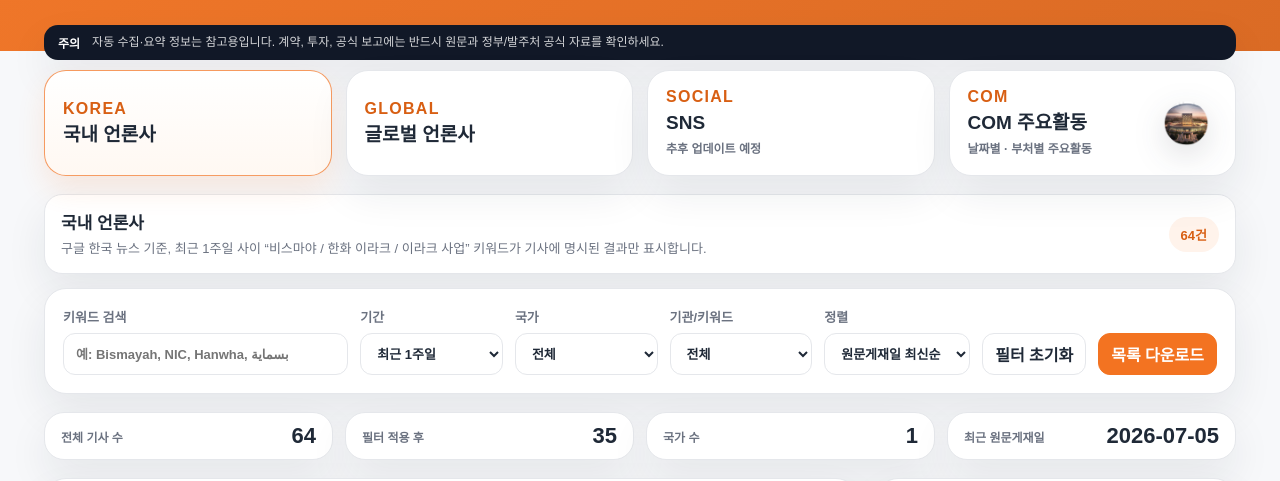
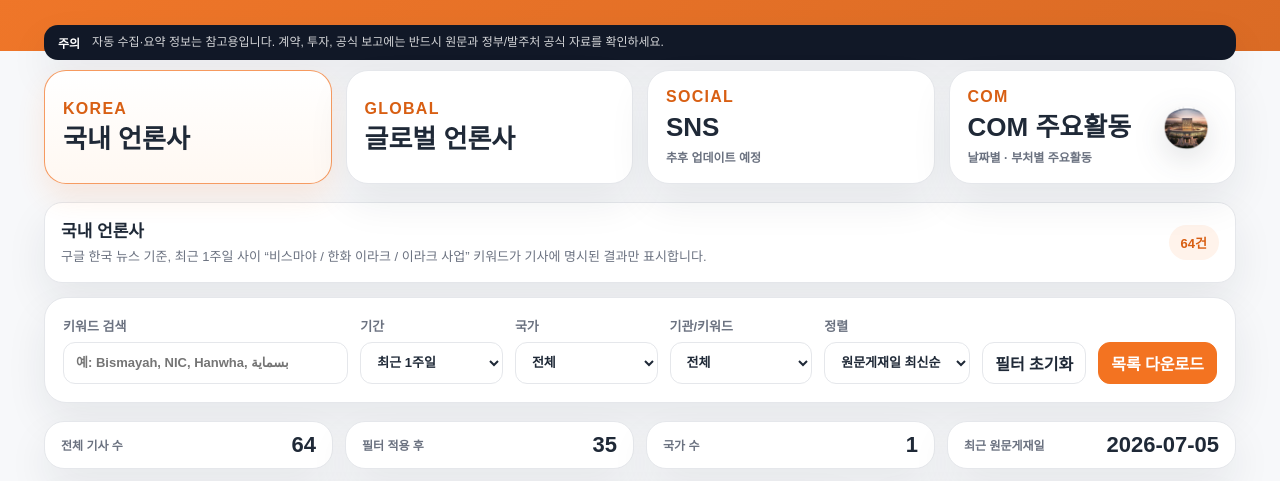
Before and after one commit to sultjung/bismayah2026, a plain HTML site: page index.html in a window 1280 px wide. Shown: the part 285-766 px from the top of the page. Drawn offline with Linux system fonts and the light colour scheme.

Commit message:
Update section-tabs.css

```diff
--- a/section-tabs.css
+++ b/section-tabs.css
@@ -215,7 +215,7 @@
 }
 
 .source-tab strong {
-  font-size: 19px;
+  font-size: 26px;
   line-height: 1.2;
   white-space: nowrap;
 }
```
